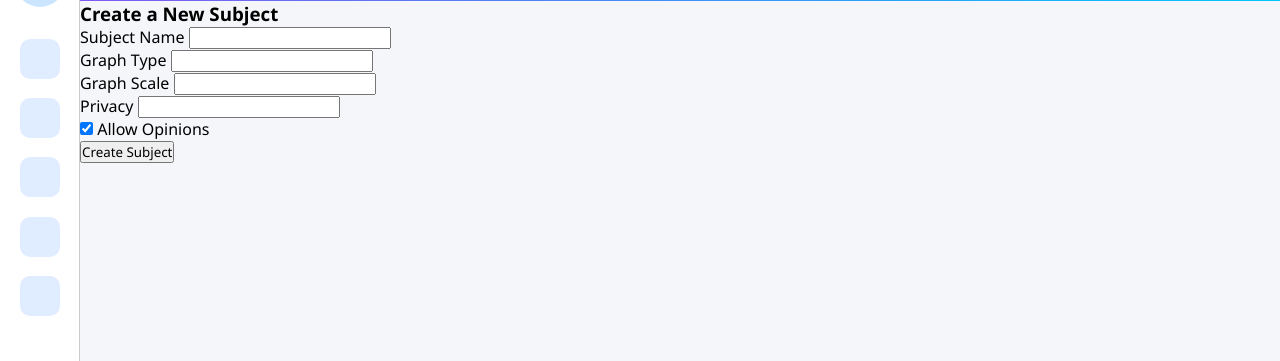
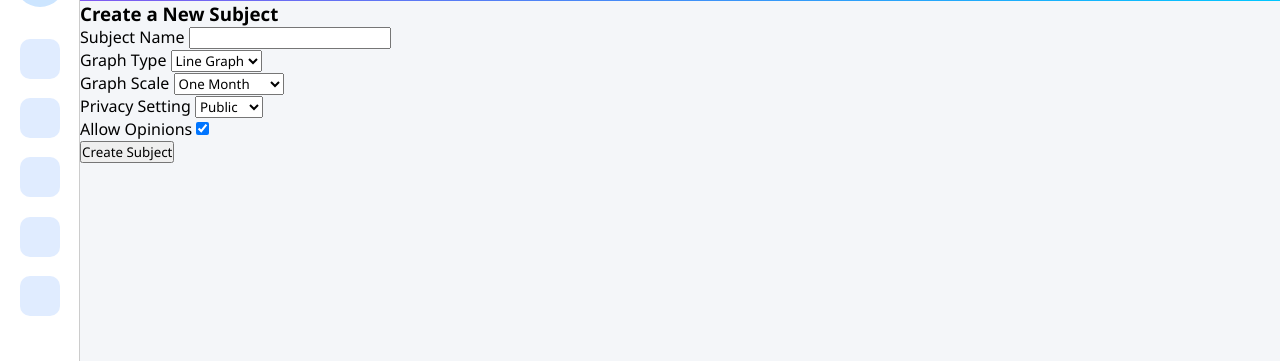
Before and after one commit to Rbho10/CITS3403_PROJECT, a Flask app: page /create_subject in a window 1280 px wide. Shown: the part 59-420 px from the top of the page. Run offline with Flask 3, Linux system fonts and the light colour scheme.

Commit message:
feat: added form compatibility to createStudySubjectPage and support

```diff
--- a/app/createStudySubject_form.py
+++ b/app/createStudySubject_form.py
@@ -13,7 +13,7 @@ class CreateStudySubjectForm(FlaskForm):
                                                       (12, "One Year"),
                                                       (36, "Three Years")]) #integers are indicative of month length
     privacy = SelectField("Privacy Setting", choices=[("public", "Public"),
-                                                      ("private", "Private")
+                                                      ("private", "Private"),
                                                       ("hidden", "Hidden")])
     opinion_toggle = BooleanField("Allow Opinions", default="checked")
     submit = SubmitField('Create Subject')
--- a/app/routes.py
+++ b/app/routes.py
@@ -4,8 +4,9 @@ from flask import request, jsonify, session
 from werkzeug.security import generate_password_hash
 from werkzeug.security import check_password_hash
 from flask_login import login_user, logout_user, current_user
-from app.models import db, User, Friendship
+from app.models import db, User, Friendship, Subjects
 from app.signup_form import SignUpForm
+from app.createStudySubject_form import CreateStudySubjectForm
 
 @app.route('/')
 def welcome():
@@ -144,6 +145,37 @@ def add_friend():
 def subjects():
     return render_template("mySubjectsPage.html")
 
-@app.route('/create_subject')
+@app.route('/create_subject', methods=["POST","GET"])
 def createSubject():
-    return render_template("createStudySubject.html")
+    form = CreateStudySubjectForm()
+
+    #TODO:
+    #implement unique ids for each subject
+    #implement posting info
+    if request.method == "POST" and form.validate_on_submit():
+        subject_name = request.form["subject_name"]
+        graph_type = request.form["graph_type"]
+        graph_scale = request.form["graph_scale"]
+        privacy = request.form["privacy"]
+        opinion_toggle = request.form["opinion_toggle"]
+
+        #check for duplicate subject names
+        if Subjects.query.filter_by(subject_name=subject_name).first():
+            flash("Subject already exists.", "danger")
+            return render_template("createStudySubject.html", form=form)
+
+        #create new subject
+        new_subject = Subjects(
+            subject_name=subject_name,
+            graph_type=graph_type,
+            graph_scale=graph_scale,
+            privacy=privacy,
+            opinion_toggle=opinion_toggle
+        )
+        db.session.add(new_subject)
+        db.session.commit()
+
+        flash("New subject created.", "success")
+        return redirect(render_template("mySubjectsPage.html"))
+
+    return render_template("createStudySubject.html", form=form)
--- a/app/templates/createStudySubject.html
+++ b/app/templates/createStudySubject.html
@@ -8,28 +8,40 @@
         <div class="col-md-6 col-lg-5">
             <form method="POST" action="{{ url_for('createSubject') }}" class="p-4 shadow rounded bg-white">
                 <h3 class="text-center text-primary mb-4">Create a New Subject</h3>
+                {{ form.hidden_tag() }}
+
+                {% if form.errors %}
+                <div class="alert alert-danger">
+                    {% for field_errors in form.errors.values() %}
+                        {% for error in field_errors %}
+                            <div>{{ error }}</div>
+                        {% endfor %}
+                    {% endfor %}
+                </div>
+                {% endif %}
+
                 <div class="mb-3">
-                    <label for="subject_name" class="form-label">Subject Name</label>
-                    <input type="text" class="form-control" name="subject_name" id="subject_name" required>
+                    {{ form.subject_name.label(class="form-label") }}
+                    {{ form.subject_name(class="form-control") }}
                 </div>
-                <div class="mb-3"> <!--use css and javascript to make dropdown menu-->
-                    <label for="graph_type" class="form-label">Graph Type</label>
-                    <input type="text" class="form-control" name="graph_type" id="graph_type" required>
+                <div class="mb-3">
+                    {{ form.graph_type.label(class="form-label") }}
+                    {{ form.graph_type(class="form-control") }}
                 </div>
-                <div class="mb-3"> <!--use css and javascript to make dropdown menu-->
-                    <label for="graph_scale" class="form-label">Graph Scale</label>
-                    <input type="text" class="form-control" name="graph_scale" id="graph_scale" required>
+                <div class="mb-3">
+                    {{ form.graph_scale.label(class="form-label") }}
+                    {{ form.graph_scale(class="form-control") }}
                 </div>
-                <div class="mb-3"> <!--use css and javascript to make dropdown menu-->
-                    <label for="privacy" class="form-label">Privacy</label>
-                    <input type="text" class="form-control" name="privacy" id="privacy" required>
+                <div class="mb-3">
+                    {{ form.privacy.label(class="form-label") }}
+                    {{ form.privacy(class="form-control") }}
                 </div>
                 <div class="form-check mb-3">
-                    <input class="form-check-input" type="checkbox" id="opinion_toggle" name="opinion_toggle" checked="checked">
-                    <label class="form-check-label" for="opinion_toggle">Allow Opinions</label>
+                    {{ form.opinion_toggle.label(class="form-label") }}
+                    {{ form.opinion_toggle(class="form-control") }}
                 </div>
                 <div>
-                    <!--put graph preview here-->
+                    <!--put graph preview here in a different column-->
                 </div>
                 <div class="d-grid">
                     <button type="submit" class="btn btn-primary">Create Subject</button>
```
Also changed, not shown: app/models.py (+12 -0 lines), 1 other file.
